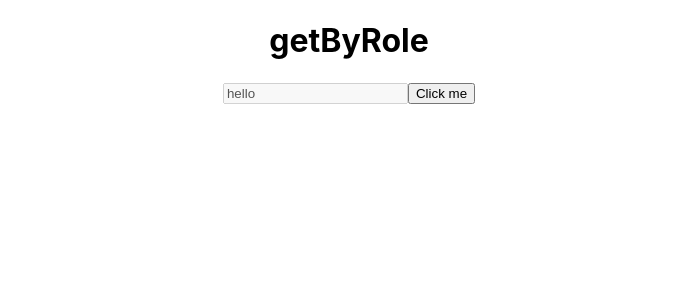
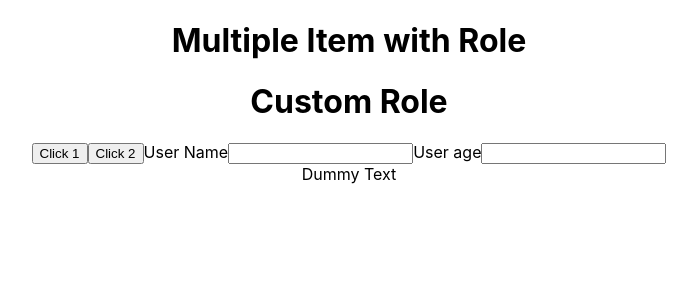
Before and after one commit to abhikhalid/blog-app, a React (Create React App) app: page / in a window 1280 px wide. Shown: the top 300 px of the page, without its empty margins (291-988 px from the left). Built offline with nearby package versions, Linux system fonts and the light colour scheme.

Commit message:
Part 19 - Multiple element and Custom Role

```diff
--- a/src/App.js
+++ b/src/App.js
@@ -4,15 +4,21 @@
 
   return (
     <div className="App">
-      <h1>getByRole</h1>
+      <h1>Multiple Item with Role</h1>
+      <h1>Custom Role</h1>
 
-      <input
-        type="text"
-        defaultValue='hello'
-        disabled
-      />
+      <button>Click 1</button>
+      <button>Click 2</button>
 
-      <button>Click me</button>
+      <label htmlFor='input1'>User Name</label>
+      <input type="text" id='input1' />
+
+      <label htmlFor='input2'>User age</label>
+      <input type="text" id='input2' />
+
+      <div role='dummy'>
+        Dummy Text
+      </div>
 
     </div>
   );
```
Also changed, not shown: 1 other file (tests, documents, lock files or other folders).
